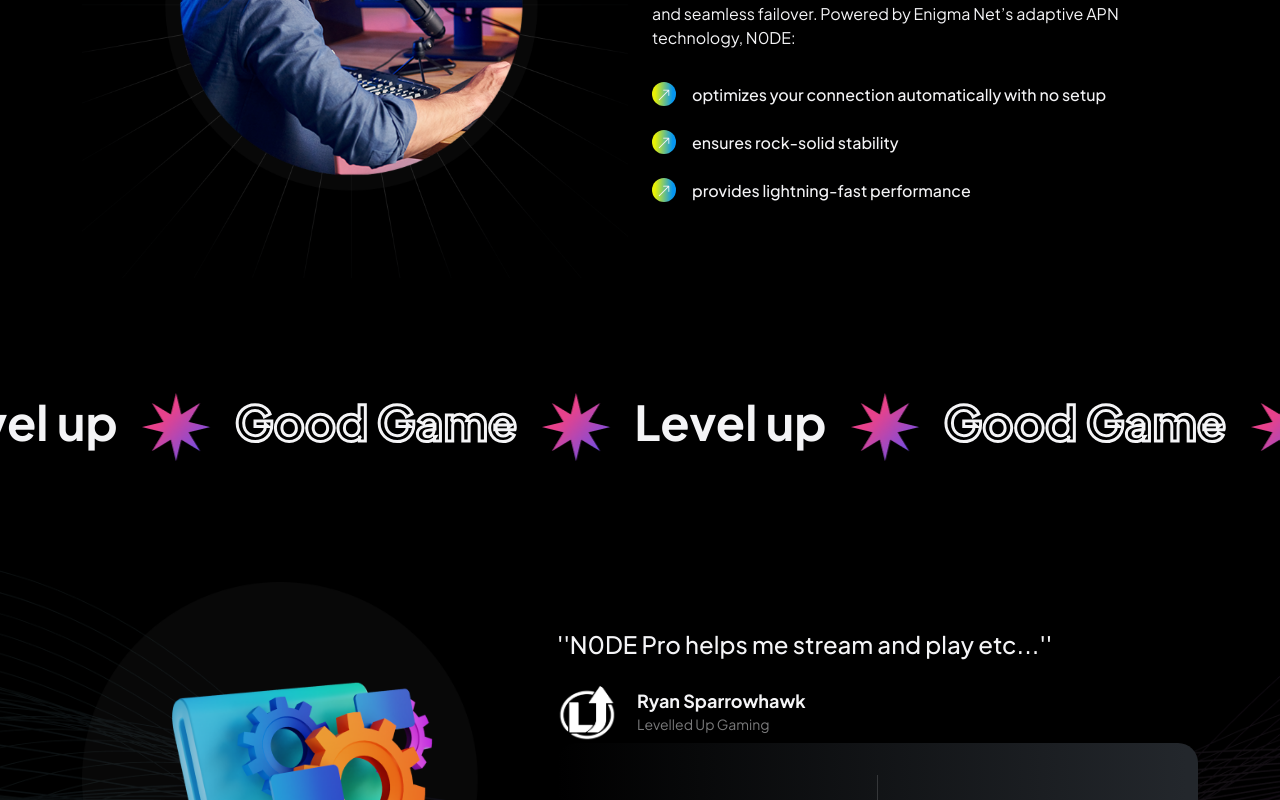
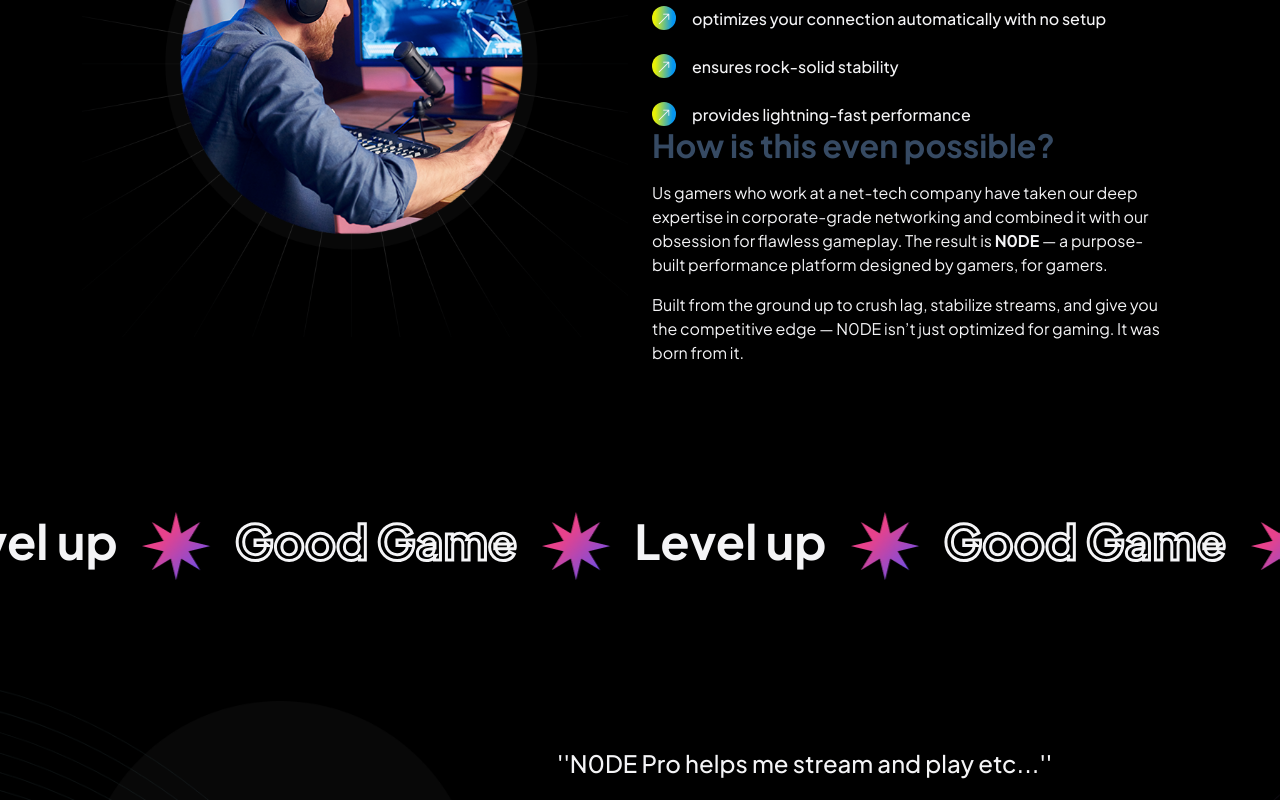
Before and after one commit to Enigma-Incorporated-Ltd/N0DE-Website, a React (Vite) app: page / in a window 1280 px wide. Shown: the part 1920-2720 px from the top of the page. Built offline with nearby package versions, Linux system fonts and the light colour scheme; no server answers.

Commit message:
Add explanatory About content per DOM diff
cgen-06a757b2da284766ab4034c357c6c60f

```diff
--- a/src/components/homes/home/AboutAreaHomeOne.tsx
+++ b/src/components/homes/home/AboutAreaHomeOne.tsx
@@ -53,6 +53,15 @@ const AboutAreaHomeOne = () => {
                   </span>
                 </li>
               </ul>
+              <div className="text-light mb-8 max-text-11" data-cue="fadeIn">
+                <h3>How is this even possible?</h3>
+                <p>
+                  Us gamers who work at a net-tech company have taken our deep expertise in corporate-grade networking and combined it with our obsession for flawless gameplay. The result is <strong>N0DE</strong> — a purpose-built performance platform designed by gamers, for gamers.
+                </p>
+                <p>
+                  Built from the ground up to crush lag, stabilize streams, and give you the competitive edge — N0DE isn’t just optimized for gaming. It was born from it.
+                </p>
+              </div>
             </div>
           </div>
         </div>
```
